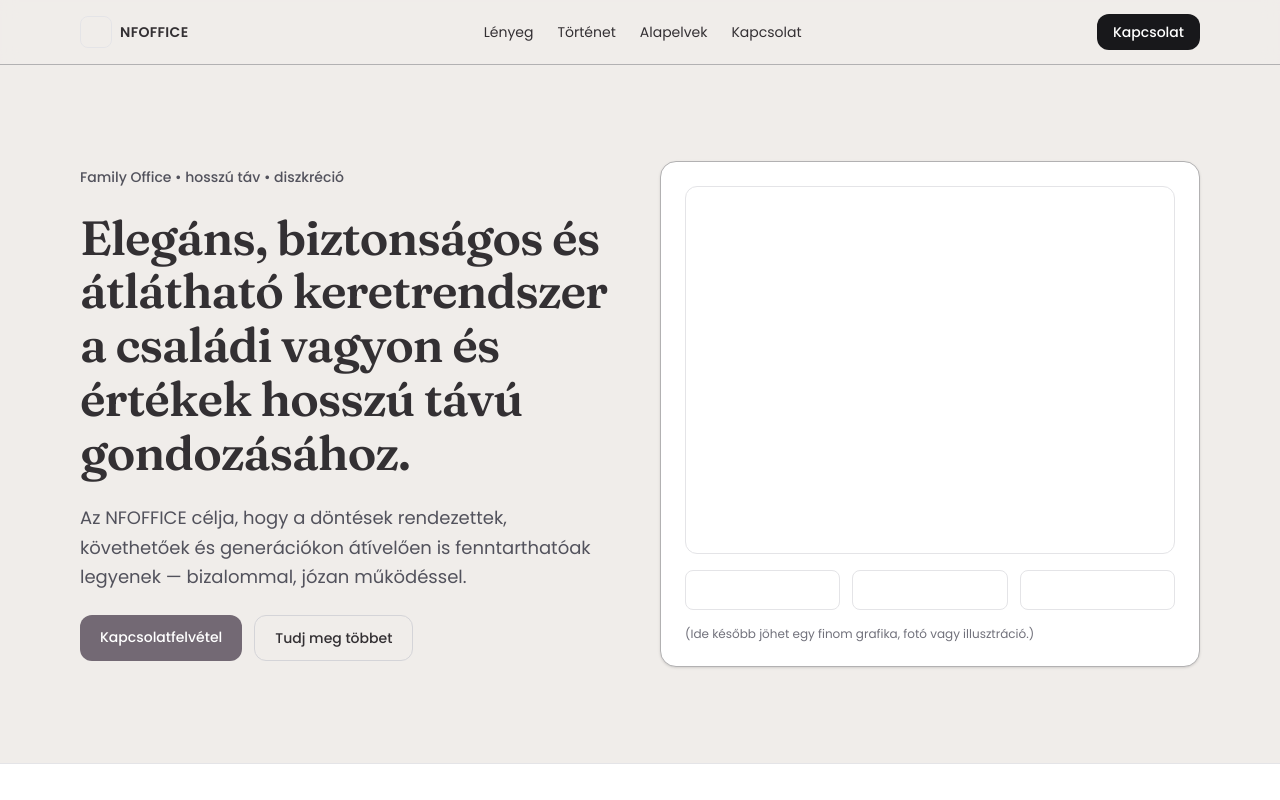
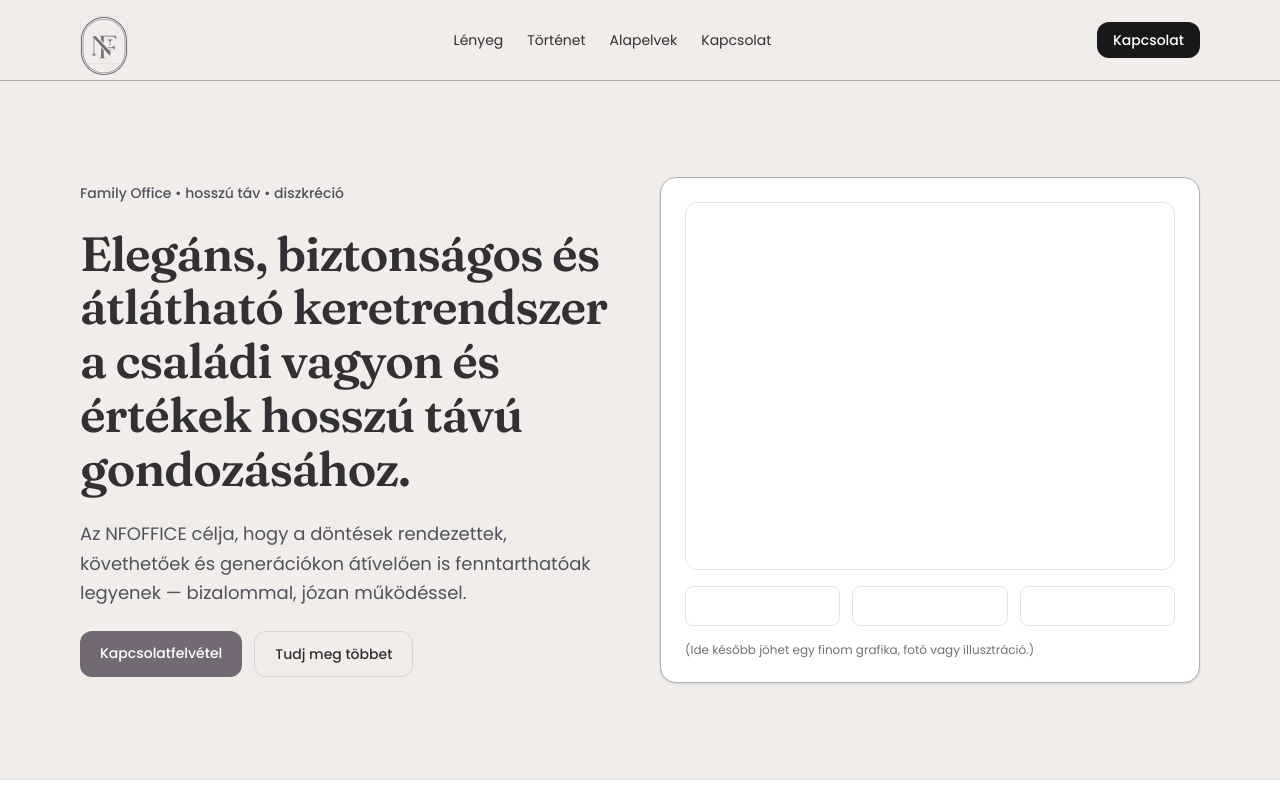
Before and after one commit to NTibor13/nfoffice-web, a Next.js app: page / in a window 1280 px wide. Shown: the top 800 px of the page. Built offline with nearby package versions, Linux system fonts and the light colour scheme.

Commit message:
badge feltöltése

```diff
--- a/src/app/page.tsx
+++ b/src/app/page.tsx
@@ -7,12 +7,11 @@ export default function Home() {
         <div className="min-h-screen bg-[var(--nf-paper)] text-[var(--nf-ink)]">
           {/* Top bar */}
           <header className="sticky top-0 z-50 border-b border-[var(--nf-mist)] bg-[var(--nf-paper)]/80 backdrop-blur">
-            <div className="mx-auto flex h-16 max-w-6xl items-center justify-between px-4">
+            <div className="mx-auto flex h-20 max-w-6xl items-center justify-between px-4">
               <div className="flex items-center gap-2">
-                <div className="h-8 w-8 rounded-lg border border-zinc-200" />
-                <span className="text-sm font-semibold tracking-wide">
-                  NFOFFICE
-                </span>
+                <div className="h-12 w-12 rounded-lg border border-zinc-200">
+                  <img src="/badge.svg" alt="NFO" />
+                </div>
               </div>
 
               <nav className="hidden items-center gap-6 text-sm md:flex">
```
Also changed, not shown: public/badge.svg (added).
